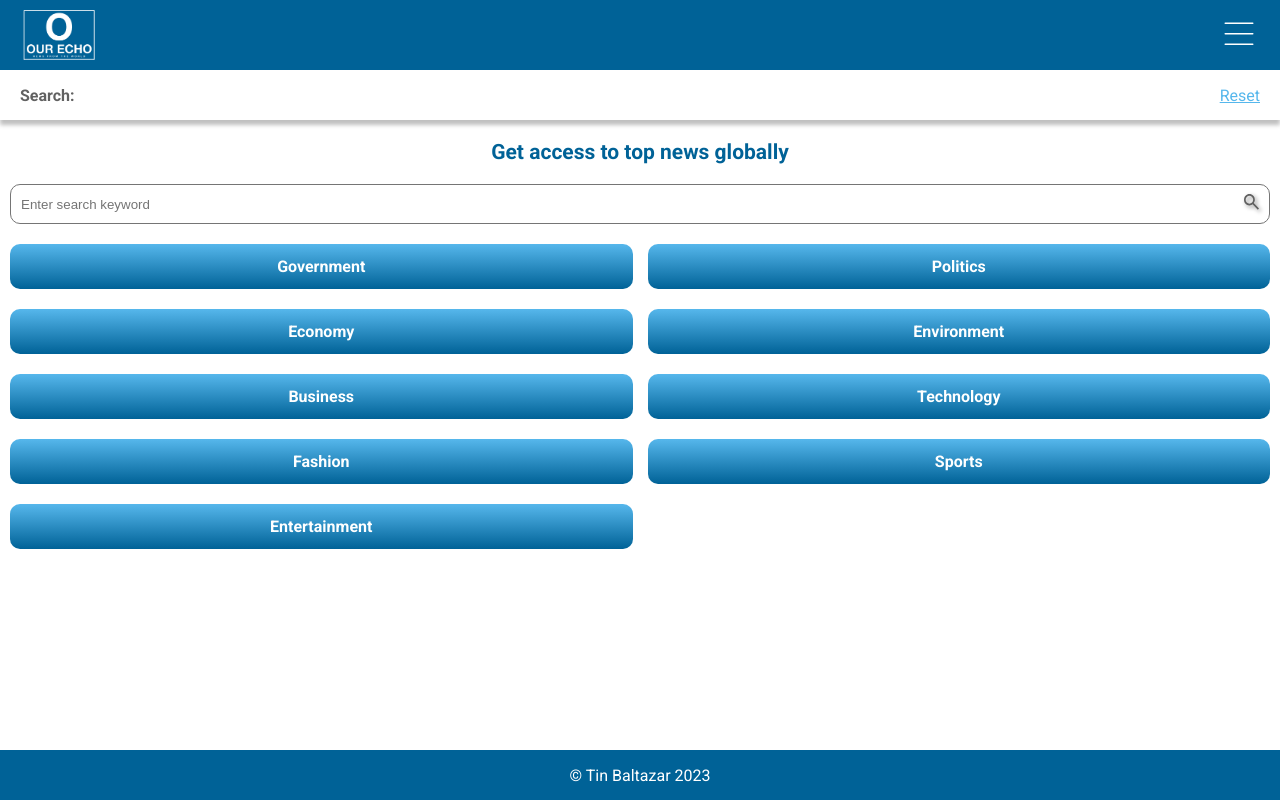
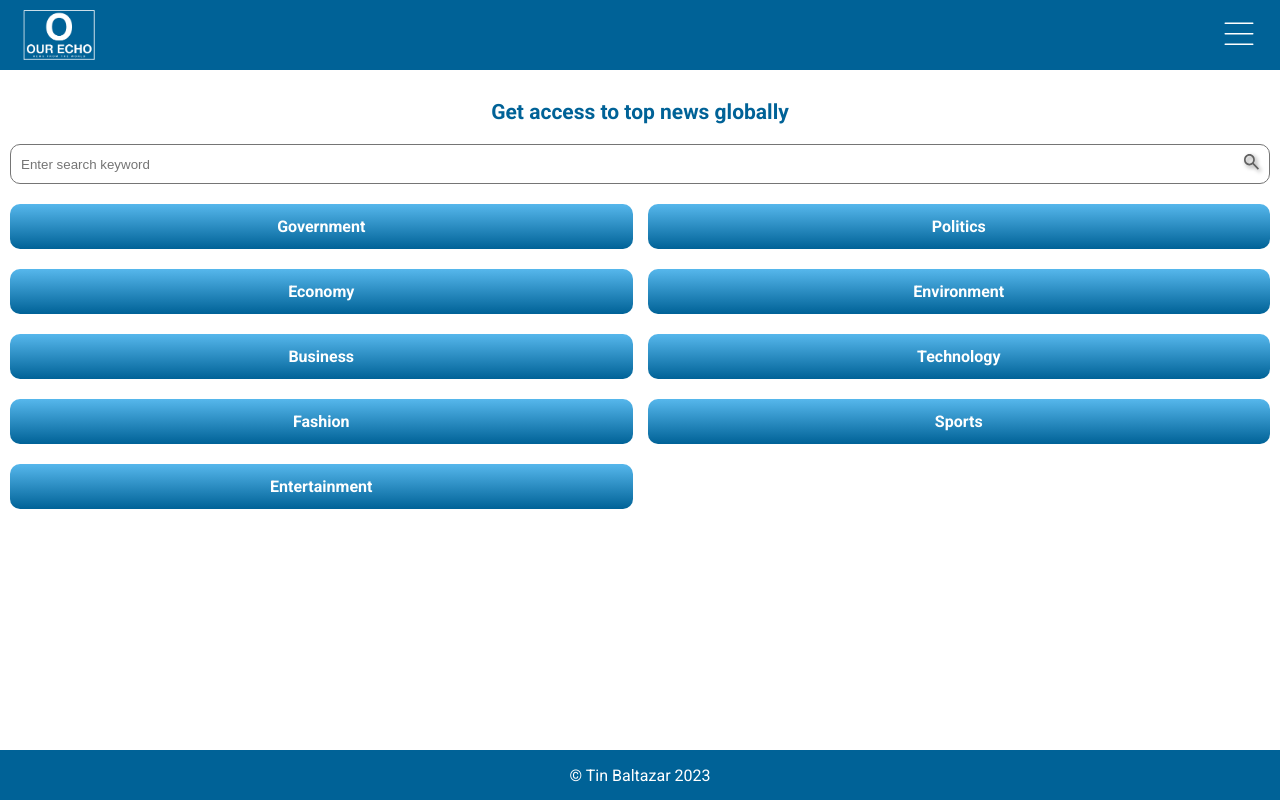
Before and after one commit to kmrbaltazar/SimpleNewsApp_OurEcho, a Vue app in the folder OurEcho/: page / in a window 1280 px wide. Built offline with nearby package versions, Linux system fonts and the light colour scheme.

Commit message:
Search keyword condition applied and conditional css
When data is fetched keyword appears and when there is no data the margin is adjusted on the main grid to account for the missing search keyword bar

```diff
--- a/OurEcho/src/App.vue
+++ b/OurEcho/src/App.vue
@@ -4,7 +4,6 @@ import SearchBar from "./components/home_components/SearchBar.vue";
 import Button from "./components/home_components/Button.vue";
 import Footer from "./components/home_components/Footer.vue";
 import NewsArticles from "./components/NewsArticles.vue";
-import ScrollMenu from "./components/home_components/Scrolling_NewsCategories.vue";
 import SearchKeywordDisplay from "./components/home_components/SearchKeyword_display.vue";
 import Loading from "./components/Loading.vue";
 </script>
@@ -12,10 +11,10 @@ import Loading from "./components/Loading.vue";
 <template>
   <div class="fixed">
     <Header />
-    <SearchKeywordDisplay :Keyword_prop="query" />
+    <SearchKeywordDisplay :Keyword_prop="query" v-if="!no_fetch_yet"  />
   </div>
   <section class="main-grid">
-    <main>
+    <main :class="{no_keyword:no_fetch_yet}">
       <section class="home_section" v-if="no_fetch_yet">
         <h1>Get access to top news globally</h1>
         <SearchBar @searchclick="get_searchinput" />
@@ -54,6 +53,10 @@ h1 {
 
 main {
   margin: 140px 10px 0 10px;
+}
+
+.no_keyword {
+  margin-top: 100px !important;
 }
 
 .home_section {
```
